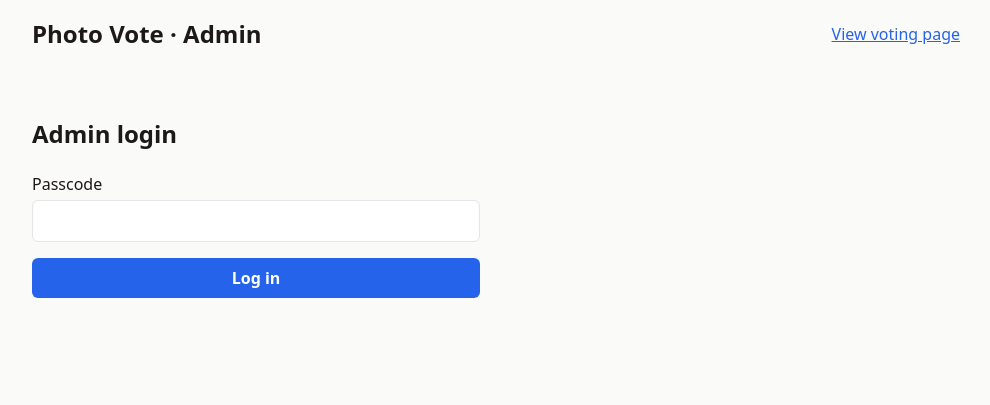
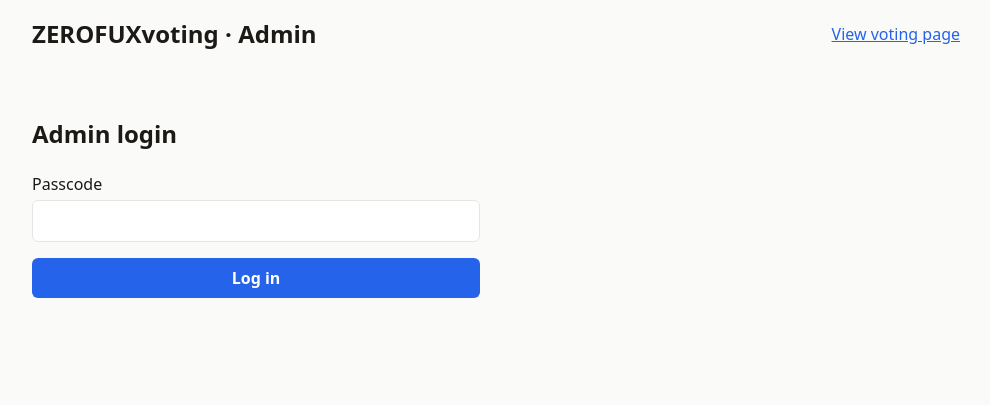
Before and after one commit to jshin8/photo-vote, a website built with Vite: page admin/index.html in a window 1280 px wide. Shown: the whole page, without its empty margins (144-1134 px from the left). Built offline with nearby package versions, Linux system fonts and the light colour scheme; no server answers.

Commit message:
Rename site title and heading to ZEROFUXvoting
Co-Authored-By: Claude Opus 5.5 <noreply@anthropic.com>

```diff
--- a/admin/index.html
+++ b/admin/index.html
@@ -4,11 +4,11 @@
     <meta charset="UTF-8" />
     <meta name="viewport" content="width=device-width, initial-scale=1.0" />
     <meta name="robots" content="noindex" />
-    <title>Photo Vote · Admin</title>
+    <title>ZEROFUXvoting · Admin</title>
   </head>
   <body>
     <header>
-      <h1>Photo Vote · Admin</h1>
+      <h1>ZEROFUXvoting · Admin</h1>
       <p class="muted">
         <a href="../">View voting page</a>
         <button id="logout" type="button" class="link" hidden>Log out</button>
```
Also changed, not shown: index.html (+2 -2 lines).
